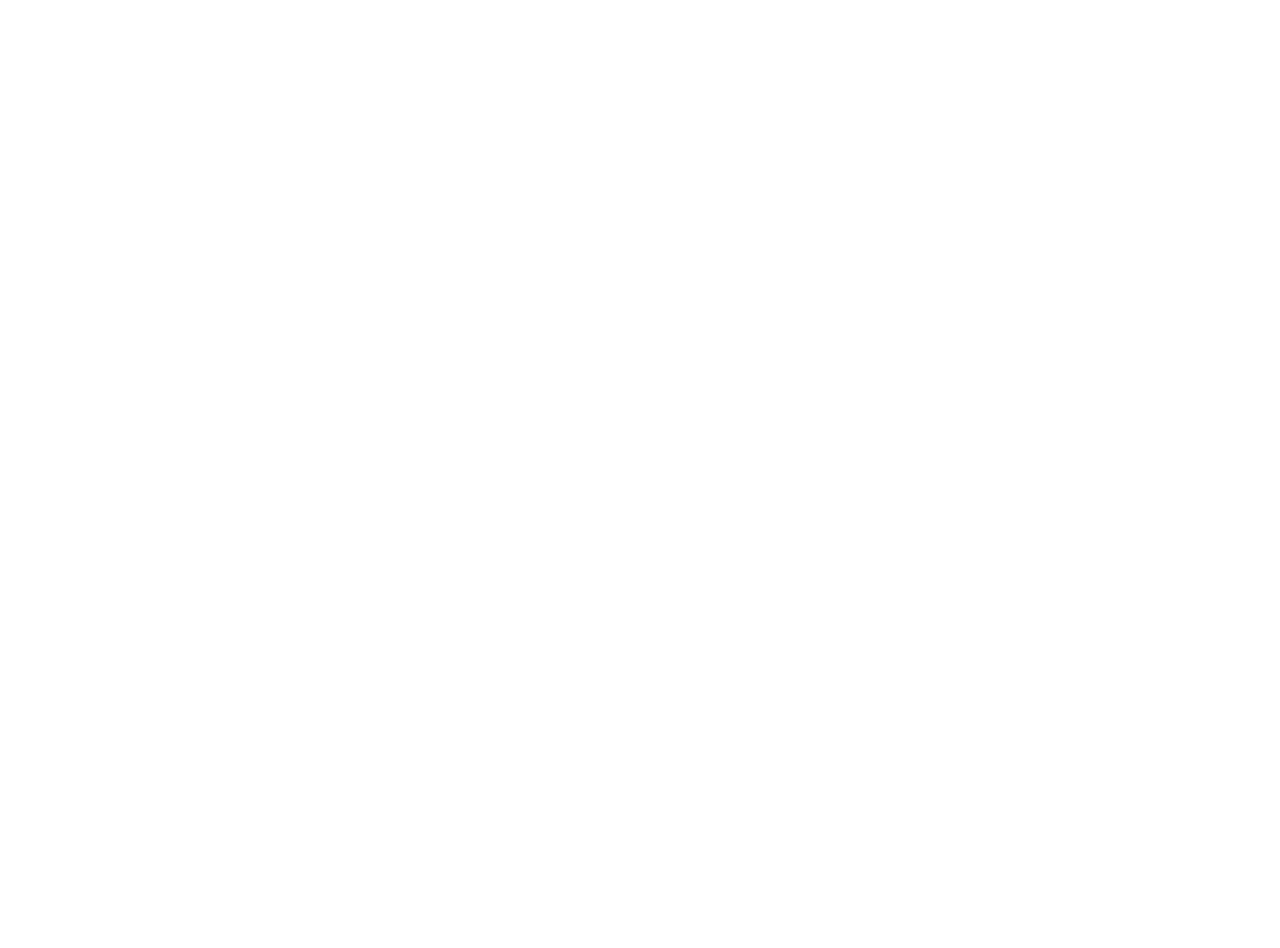
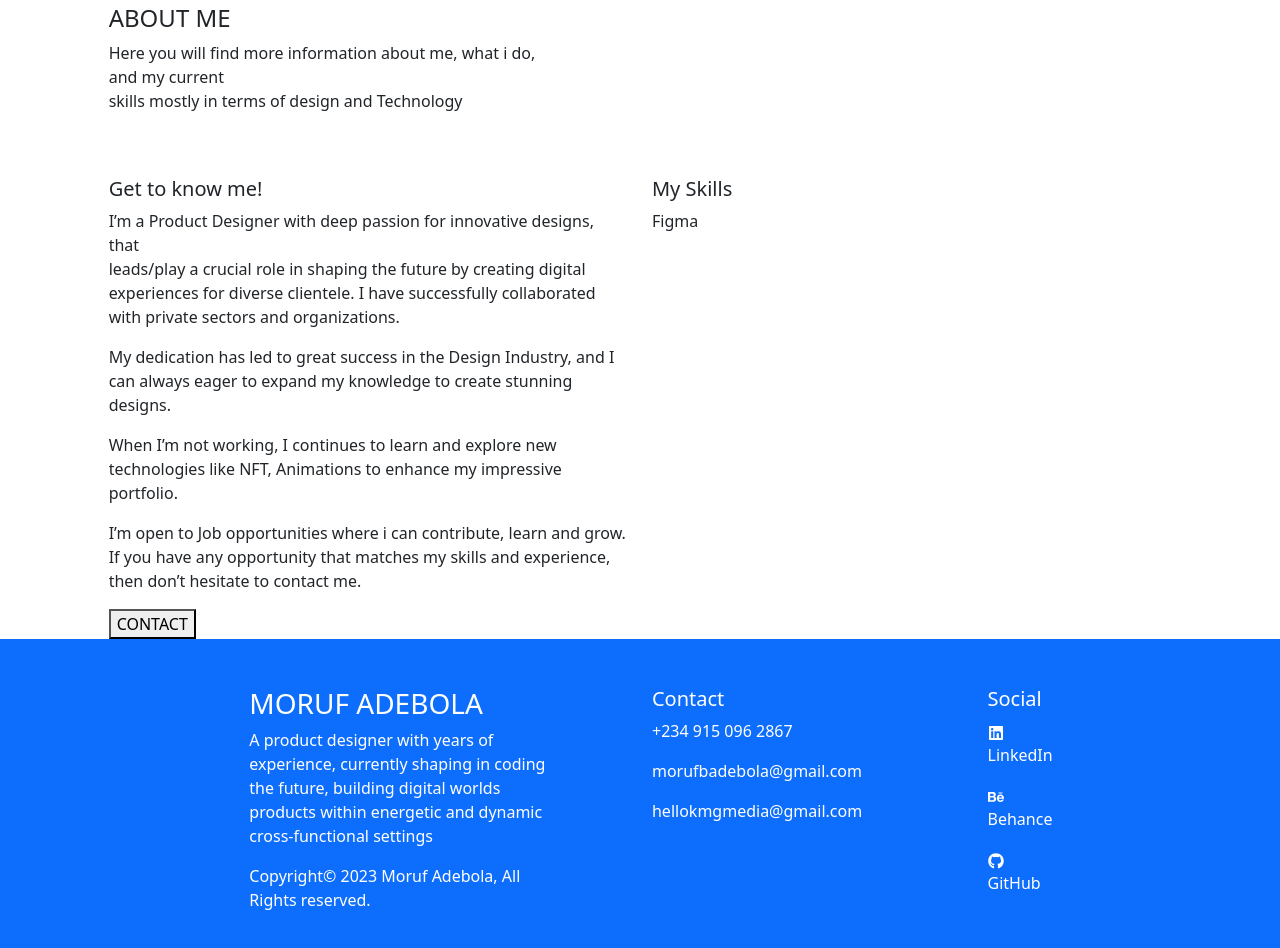
Before and after one commit to kmgmedia/build-cv-with-react-js-app, a React (Create React App) app: page / in a window 1280 px wide. Shown: the part 900-1848 px from the top of the page. Before the commit the page ends 800 px from the top, so only its background shows below. Built offline with nearby package versions, Linux system fonts and the light colour scheme.

Commit message:
ARRANGING

```diff
--- /dev/null
+++ b/src/Components/About/About.jsx
@@ -0,0 +1,67 @@
+import React from 'react'
+
+const About = () => {
+    return (
+        <>
+        <div className="row pt-5">
+        <div class="col-sm-12 col-md-12 col-lg-1"></div>
+        <div class="col-sm-12 col-md-12 col-lg-10">
+            <div class="row">
+            <div class="col-sm-12 col-md-12 col-lg-5">
+            <div className='aboutme'>
+            <h4>ABOUT ME</h4>
+            <div>
+                <p>
+                Here you will find more information about me, what i do, and my current <br />
+                skills mostly in terms of design and Technology</p>
+            </div>
+            </div>
+            </div>
+            </div>
+        </div>
+        <div class="col-sm-12 col-md-12 col-lg-1"></div>
+        </div>
+
+        <div className="row pt-5">
+        <div class="col-sm-12 col-md-12 col-lg-1"></div>
+        <div class="col-sm-12 col-md-12 col-lg-10">
+            <div class="row">
+            <div class="col-sm-12 col-md-12 col-lg-6">
+            <div className='get-to-know-me'>
+            <h5>Get to know me!</h5>
+            <div>
+                <p>
+                I’m a Product Designer with deep passion for innovative designs, that <br />
+                leads/play a crucial role in shaping the future by creating digital <br />
+                experiences for diverse clientele. I have successfully collaborated <br />
+                with private sectors and organizations. </p>
+                <p>My dedication has led to great
+                success in the Design Industry, and I <br />can always eager to expand my knowledge
+                to create stunning <br /> designs.</p>
+                <p>
+                When I’m not working, I continues to learn and
+                explore new <br /> technologies like NFT, Animations to enhance my impressive portfolio. <br />
+                </p>
+                <p>I’m open to Job opportunities where i can contribute, learn and grow. <br />
+                If you have any opportunity that matches my skills and experience, <br /> then don’t hesitate to contact me.</p>
+            </div>
+            <div><button>CONTACT</button></div>
+            </div>
+            </div>
+            <div class="col-sm-12 col-md-12 col-lg-6">
+            <div className='get-to-know-me'>
+            <h5>My Skills</h5>
+            <div>
+                <a>Figma</a>
+            </div>
+            </div>
+            </div>
+            </div>
+        </div>
+        <div class="col-sm-12 col-md-12 col-lg-1"></div>
+        </div>
+        </>
+    )
+}
+
+export default About
--- a/src/Components/Display.jsx
+++ b/src/Components/Display.jsx
@@ -2,6 +2,9 @@
 import { BrowserRouter, Routes, Route, Link } from 'react-router-dom';
 import Navbar from './Navigation/Navbar';
 import Hero from './Landingpage/Hero';
+import About from './About/About';
+import Footer from './Footer/Footer';
+
 
 
 
@@ -10,6 +13,9 @@
         <div>
         <Navbar/>
         <Hero/>
+        <About/>
+        <Footer/>
+
         </div>
     )
 }
--- /dev/null
+++ b/src/Components/Footer/Footer.jsx
@@ -0,0 +1,56 @@
+import React from 'react'
+import './footer.scss';
+import { FaLinkedin, FaBehance, FaGithub } from "react-icons/fa";
+
+const Footer = () => {
+    return (
+    <>
+    <div className="row bg-primary text-white p-5">
+    <div class="col-sm-12 col-md-12 col-lg-2"></div>
+            <div class="col-sm-12 col-md-12 col-lg-8">
+                <div className="row">
+                    <div class="col-sm-12 col-md-12 col-lg-5">
+                        <h3>MORUF ADEBOLA</h3>
+                    <p>
+                    A product designer with years of experience, currently
+                    shaping in coding the future, building digital worlds
+                    products within energetic and dynamic cross-functional
+                    settings
+                    </p>
+                    <p>
+                    Copyright© 2023 Moruf Adebola, All Rights reserved.
+                    </p>
+                    </div>
+                    <div class="col-sm-12 col-md-12 col-lg-1"></div>
+
+                    <div class="col-sm-12 col-md-12 col-lg-4">
+                    <h5>Contact</h5>
+                    <p>+234 915 096 2867</p>
+                    <p>morufbadebola@gmail.com</p>
+                    <p>hellokmgmedia@gmail.com</p>
+                    </div>
+                    <div class="col-sm-12 col-md-12 col-lg-1"></div>
+
+                    <div class="col-sm-12 col-md-12 col-lg-1">
+                    <h5>Social</h5>
+                    <p><FaLinkedin/>LinkedIn</p>
+                    <p><FaBehance/>Behance</p>
+                    <p><FaGithub/>GitHub</p>
+                    </div>
+                    <div class="col-sm-12 col-md-12 col-lg-1"></div>
+                </div>
+                </div>
+        <div class="col-sm-12 col-md-12 col-lg-2"></div>
+
+        </div>
+
+
+
+
+
+
+    </>
+    )
+    }
+
+export default Footer
--- a/src/Components/Landingpage/Hero.jsx
+++ b/src/Components/Landingpage/Hero.jsx
@@ -1,8 +1,9 @@
     import React from 'react'
     import './hero.scss';
     import { Heroimage } from "../../assets";
+    import { FaLinkedin, FaBehance, FaGithub } from "react-icons/fa";
 
-    const Hero = () => {
+const Hero = () => {
     return (
         <>
         <div className="row pt-5">
@@ -27,15 +28,20 @@
                 <div class="col-sm-12 col-md-12 col-lg-5">
                     <div className='hero-image'>
                         <img src= {Heroimage} alt="" />
-
                     </div>
                 </div>
             </div>
+            <div class="col-sm-12 col-md-12 col-lg-5">
+                    <div className='hero-image'>
+                        <p>This site is Part portfolio, Part hand crafted works, Full work in progress. <br />
+                        To learn more about current projects and get InTouch, hit the link below.
+                        </p>
+                        <p><FaLinkedin/>LinkedIn <FaBehance/>Behance <FaGithub/>GitHub</p>
+                    </div>
+                    </div>
+                </div>
         </div>
         <div class="col-sm-12 col-md-12 col-lg-1"></div>
-        </div>
-
-
 
         </>
     )
--- a/src/Components/Navigation/Navbar.jsx
+++ b/src/Components/Navigation/Navbar.jsx
@@ -5,7 +5,7 @@
 const Navbar = () => {
     return (
 
-        <div className="row shadow pt-3">
+        <div className="row fixed-top pt-4">
                 <div class="col-sm-12 col-md-12 col-lg-1"></div>
                 <div class="col-sm-12 col-md-12 col-lg-10">
         <div className='bg-primary'>
```
Also changed, not shown: src/Components/About/about.scss (added), src/Components/Footer/footer.scss (added).
